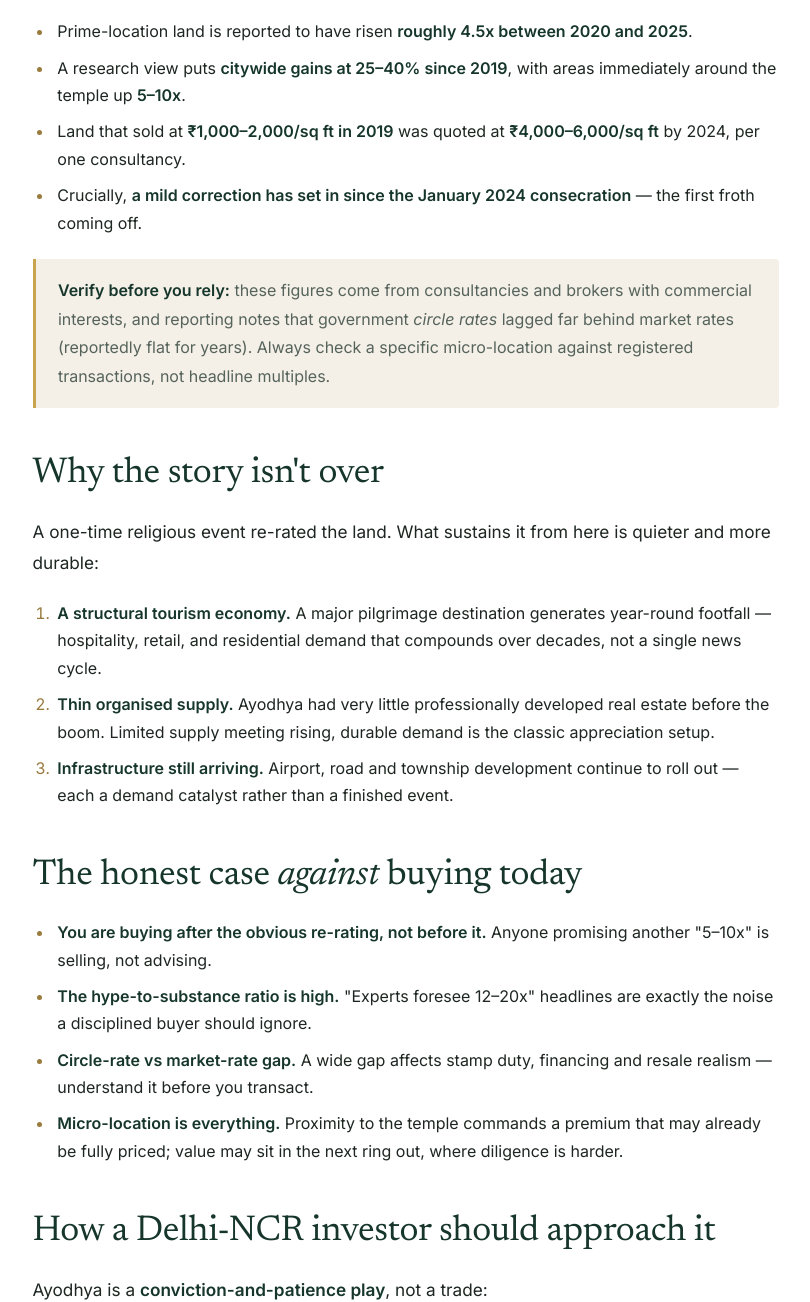
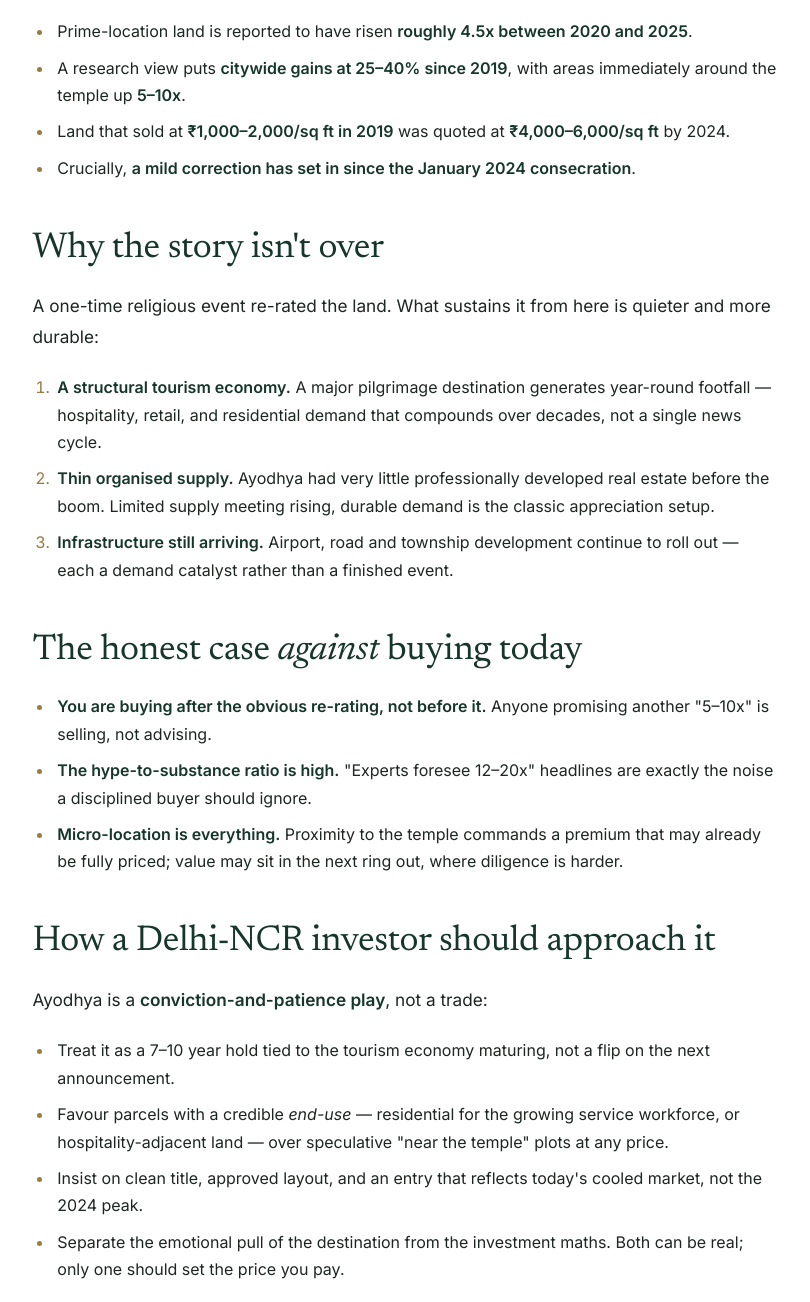
Before and after one commit to StrategyVerse/bhu-rise, a plain HTML site: page ayodhya-land-investment-2026.html in a window 1280 px wide. Shown: the part 2542-3844 px from the top of the page, without its empty margins (234-1044 px from the left). Drawn offline with Linux system fonts and the light colour scheme.

Commit message:
Ayodhya: trim figures — drop attributions, callout, circle-rate point
Remove "per one consultancy" and "the first froth coming off" phrasings,
the verify callout, and the circle-rate vs market-rate bullet.

Co-Authored-By: Claude Opus 4.8 <noreply@anthropic.com>

```diff
--- a/ayodhya-land-investment-2026.html
+++ b/ayodhya-land-investment-2026.html
@@ -123,10 +123,9 @@
       <ul>
         <li>Prime-location land is reported to have risen <strong>roughly 4.5x between 2020 and 2025</strong>.</li>
         <li>A research view puts <strong>citywide gains at 25–40% since 2019</strong>, with areas immediately around the temple up <strong>5–10x</strong>.</li>
-        <li>Land that sold at <strong>₹1,000–2,000/sq ft in 2019</strong> was quoted at <strong>₹4,000–6,000/sq ft</strong> by 2024, per one consultancy.</li>
-        <li>Crucially, <strong>a mild correction has set in since the January 2024 consecration</strong> — the first froth coming off.</li>
+        <li>Land that sold at <strong>₹1,000–2,000/sq ft in 2019</strong> was quoted at <strong>₹4,000–6,000/sq ft</strong> by 2024.</li>
+        <li>Crucially, <strong>a mild correction has set in since the January 2024 consecration</strong>.</li>
       </ul>
-      <p class="callout"><strong>Verify before you rely:</strong> these figures come from consultancies and brokers with commercial interests, and reporting notes that government <em>circle rates</em> lagged far behind market rates (reportedly flat for years). Always check a specific micro-location against registered transactions, not headline multiples.</p>
 
       <h2>Why the story isn't over</h2>
       <p>A one-time religious event re-rated the land. What sustains it from here is quieter and more durable:</p>
@@ -140,7 +139,6 @@
       <ul>
         <li><strong>You are buying after the obvious re-rating, not before it.</strong> Anyone promising another "5–10x" is selling, not advising.</li>
         <li><strong>The hype-to-substance ratio is high.</strong> "Experts foresee 12–20x" headlines are exactly the noise a disciplined buyer should ignore.</li>
-        <li><strong>Circle-rate vs market-rate gap.</strong> A wide gap affects stamp duty, financing and resale realism — understand it before you transact.</li>
         <li><strong>Micro-location is everything.</strong> Proximity to the temple commands a premium that may already be fully priced; value may sit in the next ring out, where diligence is harder.</li>
       </ul>
 
```
